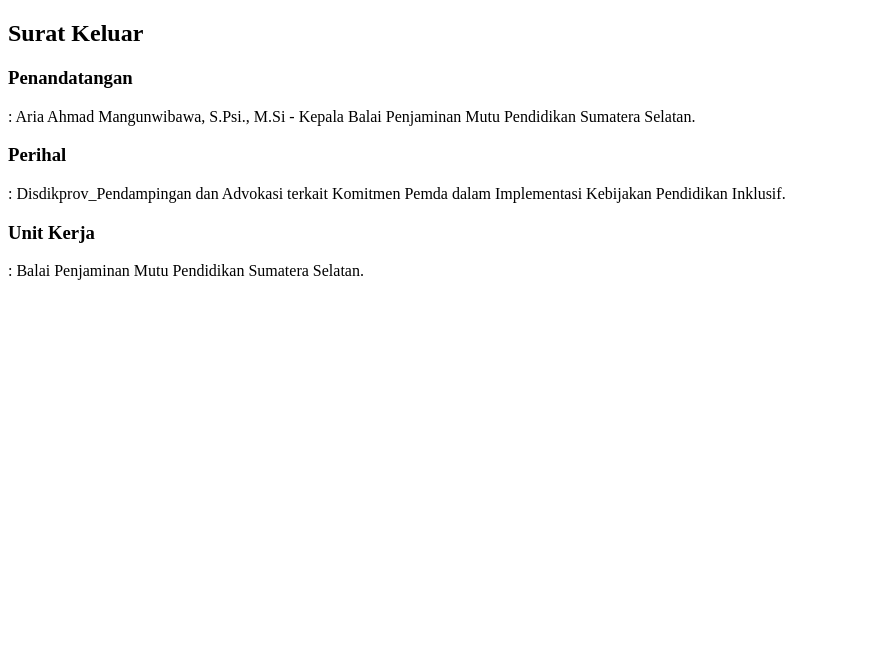
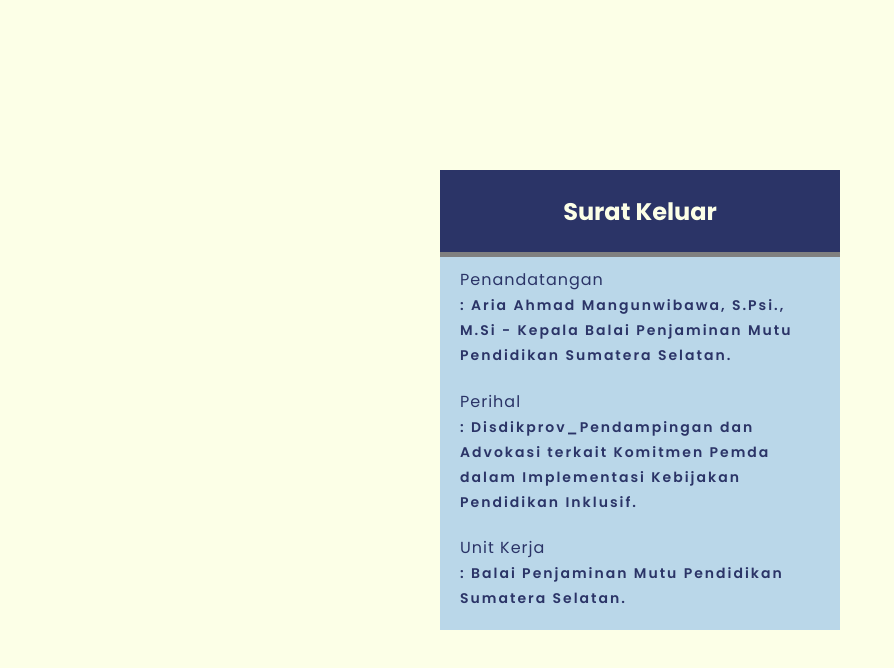
Before and after one commit to adminwebsitea/qrcode-output, a plain HTML site: page index.html in a window 1280 px wide. Shown: the whole page, without its empty margins (0-894 px from the left). Drawn offline with Linux system fonts and the light colour scheme; files that its build step writes are made by us from their sources.

Commit message:
Update index.html

```diff
--- a/index.html
+++ b/index.html
@@ -4,7 +4,7 @@
         <meta charset="UTF-8" />
         <meta name="viewport" content="width=device-width, initial-scale=1.0" />
         <title>Surat Keluar</title>
-        <link rel="stylesheet" href="assets/css/qrcode-output-page.css" />
+        <link rel="stylesheet" href="assets/css/style.css" />
     </head>
     <body>
         <main>
```
